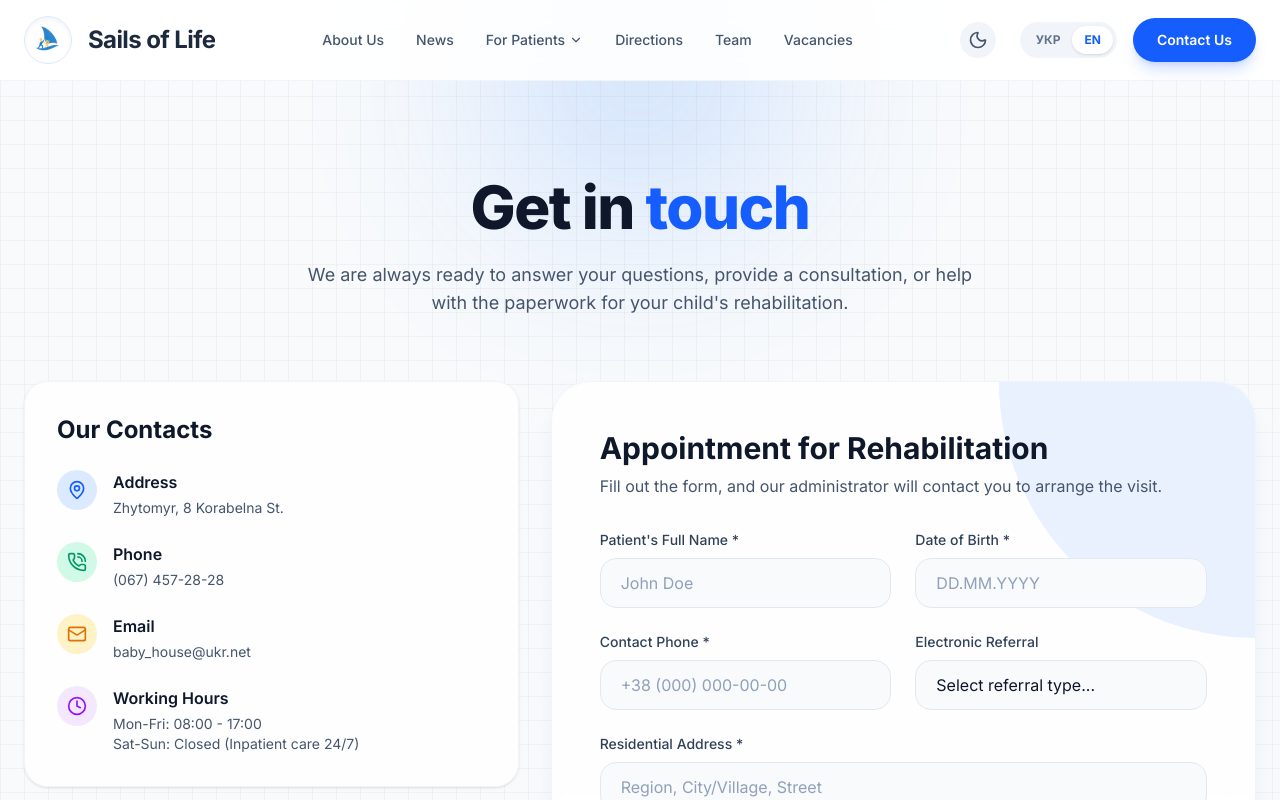
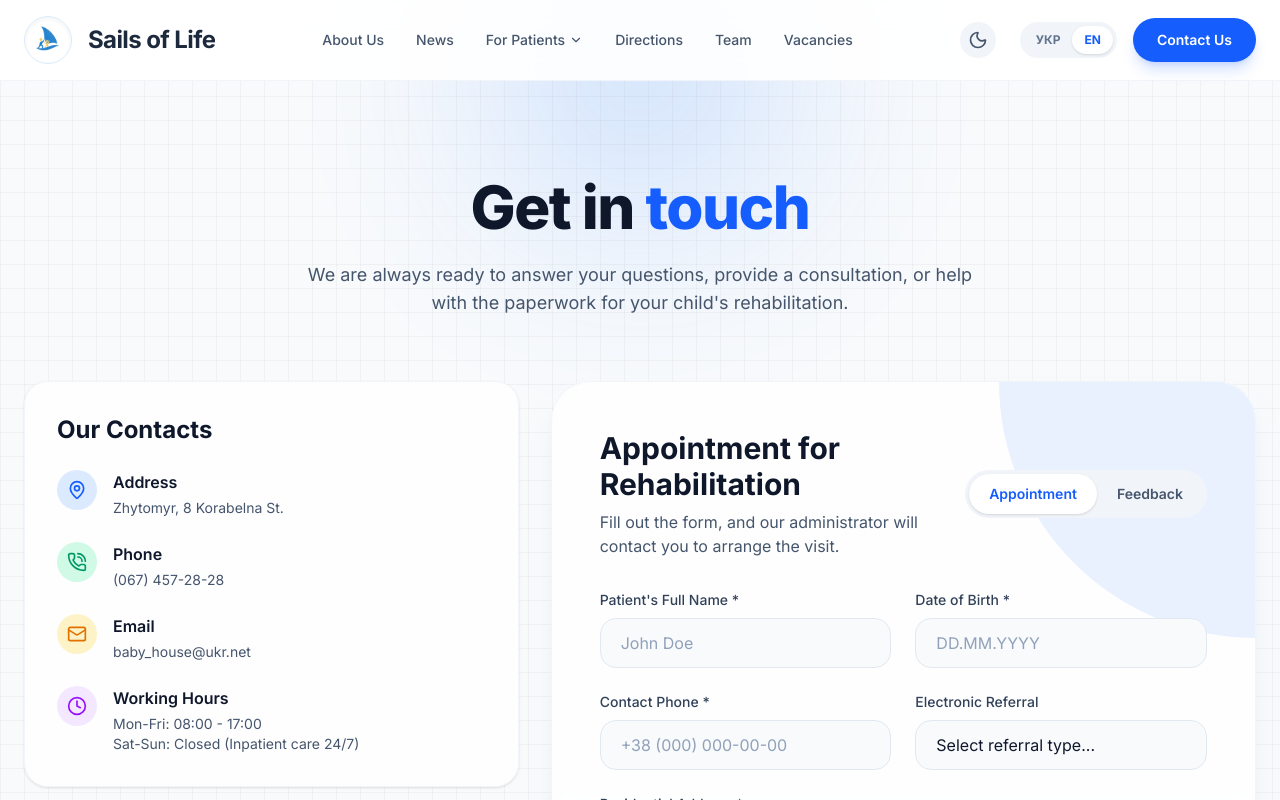
Before and after one commit to BrownyOFF/clinic, a Next.js app: page /en/contacts in a window 1280 px wide. Shown: the top 800 px of the page. Built offline with nearby package versions, Linux system fonts and the light colour scheme.

Commit message:
footrer update + reviews

```diff
--- a/app/en/contacts/page.tsx
+++ b/app/en/contacts/page.tsx
@@ -11,6 +11,7 @@ import FooterEn from "@/app/components/FooterEn";
 export default function ContactsPageEn() {
   const [isSubmitting, setIsSubmitting] = useState(false);
   const [isSubmitted, setIsSubmitted] = useState(false);
+  const [activeForm, setActiveForm] = useState<'appointment' | 'feedback'>('appointment');
 
   const fadeUp: Variants = {
     hidden: { opacity: 0, y: 20 },
@@ -153,25 +154,66 @@ export default function ContactsPageEn() {
                   <div className="w-24 h-24 bg-emerald-100 dark:bg-emerald-900/50 text-emerald-600 dark:text-emerald-400 rounded-full flex items-center justify-center mx-auto mb-6 shadow-inner">
                     <CheckCircle2 size={48} />
                   </div>
-                  <h3 className="text-3xl font-bold mb-4 text-slate-900 dark:text-white">Form submitted successfully!</h3>
+                  <h3 className="text-3xl font-bold mb-4 text-slate-900 dark:text-white">
+                    {activeForm === 'appointment' ? 'Form submitted successfully!' : 'Feedback submitted successfully!'}
+                  </h3>
                   <p className="text-lg text-slate-600 dark:text-slate-300 mb-8 max-w-md mx-auto">
-                    Thank you for contacting us. Our administrator will get in touch with you shortly to arrange all the details.
+                    {activeForm === 'appointment'
+                      ? 'Thank you for contacting us. Our administrator will get in touch with you shortly to arrange all the details.'
+                      : 'Thank you for your feedback! Your opinion is very important to us.'}
                   </p>
                   <button
                     onClick={() => setIsSubmitted(false)}
                     className="px-8 py-3 bg-slate-100 dark:bg-slate-800 text-slate-700 dark:text-slate-300 rounded-full font-semibold hover:bg-slate-200 dark:hover:bg-slate-700 transition"
                   >
-                    Submit another form
+                    {activeForm === 'appointment' ? 'Submit another form' : 'Submit another feedback'}
                   </button>
                 </motion.div>
               ) : (
-                // ФОРМА
+                // ФОРМИ
                 <>
-                  <h2 className="text-3xl font-bold mb-2 text-slate-900 dark:text-white">Appointment for Rehabilitation</h2>
-                  <p className="text-slate-600 dark:text-slate-400 mb-8">Fill out the form, and our administrator will contact you to arrange the visit.</p>
+                  <div className="flex flex-col sm:flex-row sm:items-center justify-between mb-8 gap-6">
+                    <div>
+                      <h2 className="text-3xl font-bold mb-2 text-slate-900 dark:text-white">
+                        {activeForm === 'appointment' ? 'Appointment for Rehabilitation' : 'Leave Feedback'}
+                      </h2>
+                      <p className="text-slate-600 dark:text-slate-400">
+                        {activeForm === 'appointment'
+                          ? 'Fill out the form, and our administrator will contact you to arrange the visit.'
+                          : 'Share your impressions of our center.'}
+                      </p>
+                    </div>
 
+                    {/* Перемикач */}
+                    <div className="flex bg-slate-100 dark:bg-slate-800 rounded-full p-1 w-fit shrink-0">
+                      <button
+                        type="button"
+                        onClick={() => setActiveForm('appointment')}
+                        className={`px-5 py-2.5 rounded-full text-sm font-semibold transition-all ${
+                          activeForm === 'appointment'
+                            ? 'bg-white dark:bg-slate-700 text-blue-600 dark:text-blue-400 shadow-sm'
+                            : 'text-slate-600 dark:text-slate-400 hover:text-slate-900 dark:hover:text-white'
+                        }`}
+                      >
+                        Appointment
+                      </button>
+                      <button
+                        type="button"
+                        onClick={() => setActiveForm('feedback')}
+                        className={`px-5 py-2.5 rounded-full text-sm font-semibold transition-all ${
+                          activeForm === 'feedback'
+                            ? 'bg-white dark:bg-slate-700 text-blue-600 dark:text-blue-400 shadow-sm'
+                            : 'text-slate-600 dark:text-slate-400 hover:text-slate-900 dark:hover:text-white'
+                        }`}
+                      >
+                        Feedback
+                      </button>
+                    </div>
+                  </div>
+
+                  {activeForm === 'appointment' ? (
                   <form onSubmit={handleSubmit} className="space-y-6">
-
+                    <input type="hidden" name="Form_Type" value="Appointment" />
                     {/* 🛡️ HONEYPOT */}
                     <input type="text" name="bot_check" className="hidden" autoComplete="off" tabIndex={-1} />
 
@@ -261,6 +303,33 @@ export default function ContactsPageEn() {
                       )}
                     </button>
                   </form>
+                  ) : (
+                  <form onSubmit={handleSubmit} className="space-y-6">
+                    <input type="hidden" name="Form_Type" value="Feedback" />
+                    {/* 🛡️ HONEYPOT */}
+                    <input type="text" name="bot_check" className="hidden" autoComplete="off" tabIndex={-1} />
+
+                    <div>
+                      <label className="block text-sm font-medium text-slate-700 dark:text-slate-300 mb-2">Your Feedback *</label>
+                      <textarea name="Feedback" required rows={5} className="w-full px-5 py-3 rounded-2xl bg-slate-50 dark:bg-slate-800 border border-slate-200 dark:border-slate-700 focus:ring-2 focus:ring-blue-500 focus:border-transparent outline-none transition-all dark:text-white placeholder:text-slate-400 resize-none" placeholder="Share your impressions..."></textarea>
+                    </div>
+
+                    <button
+                      type="submit"
+                      disabled={isSubmitting}
+                      className="w-full py-4 bg-blue-600 text-white rounded-2xl font-bold hover:bg-blue-700 disabled:bg-blue-400 transition-colors shadow-lg shadow-blue-600/30 flex items-center justify-center gap-2 group mt-8"
+                    >
+                      {isSubmitting ? (
+                        <Loader2 size={20} className="animate-spin" />
+                      ) : (
+                        <>
+                          <Send size={18} className="group-hover:translate-x-1 group-hover:-translate-y-1 transition-transform" />
+                          Submit feedback
+                        </>
+                      )}
+                    </button>
+                  </form>
+                  )}
                 </>
               )}
 
--- a/app/kontakty/page.tsx
+++ b/app/kontakty/page.tsx
@@ -9,6 +9,7 @@ import Footer from "@/app/components/Footer";
 export default function ContactsPage() {
   const [isSubmitting, setIsSubmitting] = useState(false);
   const [isSubmitted, setIsSubmitted] = useState(false);
+  const [activeForm, setActiveForm] = useState<'appointment' | 'feedback'>('appointment');
 
   const fadeUp: Variants = {
     hidden: { opacity: 0, y: 20 },
@@ -155,25 +156,66 @@ export default function ContactsPage() {
                   <div className="w-24 h-24 bg-emerald-100 dark:bg-emerald-900/50 text-emerald-600 dark:text-emerald-400 rounded-full flex items-center justify-center mx-auto mb-6 shadow-inner">
                     <CheckCircle2 size={48} />
                   </div>
-                  <h3 className="text-3xl font-bold mb-4 text-slate-900 dark:text-white">Анкету успішно відправлено!</h3>
+                  <h3 className="text-3xl font-bold mb-4 text-slate-900 dark:text-white">
+                    {activeForm === 'appointment' ? 'Анкету успішно відправлено!' : 'Відгук успішно відправлено!'}
+                  </h3>
                   <p className="text-lg text-slate-600 dark:text-slate-300 mb-8 max-w-md mx-auto">
-                    Дякуємо за звернення. Наш адміністратор зв'яжеться з вами найближчим часом для узгодження всіх деталей.
+                    {activeForm === 'appointment'
+                      ? 'Дякуємо за звернення. Наш адміністратор зв\'яжеться з вами найближчим часом для узгодження всіх деталей.'
+                      : 'Дякуємо за ваш відгук! Ваша думка дуже важлива для нас.'}
                   </p>
                   <button
                     onClick={() => setIsSubmitted(false)}
                     className="px-8 py-3 bg-slate-100 dark:bg-slate-800 text-slate-700 dark:text-slate-300 rounded-full font-semibold hover:bg-slate-200 dark:hover:bg-slate-700 transition"
                   >
-                    Відправити ще одну анкету
+                    {activeForm === 'appointment' ? 'Відправити ще одну анкету' : 'Надіслати ще один відгук'}
                   </button>
                 </motion.div>
               ) : (
-                // ФОРМА
+                // ФОРМИ
                 <>
-                  <h2 className="text-3xl font-bold mb-2 text-slate-900 dark:text-white">Запис на реабілітацію</h2>
-                  <p className="text-slate-600 dark:text-slate-400 mb-8">Заповніть анкету, і наш адміністратор зв'яжеться з вами для узгодження візиту.</p>
+                  <div className="flex flex-col sm:flex-row sm:items-center justify-between mb-8 gap-6">
+                    <div>
+                      <h2 className="text-3xl font-bold mb-2 text-slate-900 dark:text-white">
+                        {activeForm === 'appointment' ? 'Запис на реабілітацію' : 'Залишити відгук'}
+                      </h2>
+                      <p className="text-slate-600 dark:text-slate-400">
+                        {activeForm === 'appointment'
+                          ? 'Заповніть анкету, і наш адміністратор зв\'яжеться з вами для узгодження візиту.'
+                          : 'Поділіться своїми враженнями від нашого центру.'}
+                      </p>
+                    </div>
 
+                    {/* Перемикач */}
+                    <div className="flex bg-slate-100 dark:bg-slate-800 rounded-full p-1 w-fit shrink-0">
+                      <button
+                        type="button"
+                        onClick={() => setActiveForm('appointment')}
+                        className={`px-5 py-2.5 rounded-full text-sm font-semibold transition-all ${
+                          activeForm === 'appointment'
+                            ? 'bg-white dark:bg-slate-700 text-blue-600 dark:text-blue-400 shadow-sm'
+                            : 'text-slate-600 dark:text-slate-400 hover:text-slate-900 dark:hover:text-white'
+                        }`}
+                      >
+                        Запис
+                      </button>
+                      <button
+                        type="button"
+                        onClick={() => setActiveForm('feedback')}
+                        className={`px-5 py-2.5 rounded-full text-sm font-semibold transition-all ${
+                          activeForm === 'feedback'
+                            ? 'bg-white dark:bg-slate-700 text-blue-600 dark:text-blue-400 shadow-sm'
+                            : 'text-slate-600 dark:text-slate-400 hover:text-slate-900 dark:hover:text-white'
+                        }`}
+                      >
+                        Відгук
+                      </button>
+                    </div>
+                  </div>
+
+                  {activeForm === 'appointment' ? (
                   <form onSubmit={handleSubmit} className="space-y-6">
-
+                    <input type="hidden" name="Тип_форми" value="Запис на реабілітацію" />
                     {/* 🛡️ HONEYPOT (Пастка для спам-ботів) */}
                     <input type="text" name="bot_check" className="hidden" autoComplete="off" tabIndex={-1} />
 
@@ -263,6 +305,33 @@ export default function ContactsPage() {
                       )}
                     </button>
                   </form>
+                  ) : (
+                  <form onSubmit={handleSubmit} className="space-y-6">
+                    <input type="hidden" name="Тип_форми" value="Відгук" />
+                    {/* 🛡️ HONEYPOT */}
+                    <input type="text" name="bot_check" className="hidden" autoComplete="off" tabIndex={-1} />
+
+                    <div>
+                      <label className="block text-sm font-medium text-slate-700 dark:text-slate-300 mb-2">Ваш відгук *</label>
+                      <textarea name="Відгук" required rows={5} className="w-full px-5 py-3 rounded-2xl bg-slate-50 dark:bg-slate-800 border border-slate-200 dark:border-slate-700 focus:ring-2 focus:ring-blue-500 focus:border-transparent outline-none transition-all dark:text-white placeholder:text-slate-400 resize-none" placeholder="Поділіться вашими враженнями..."></textarea>
+                    </div>
+
+                    <button
+                      type="submit"
+                      disabled={isSubmitting}
+                      className="w-full py-4 bg-blue-600 text-white rounded-2xl font-bold hover:bg-blue-700 disabled:bg-blue-400 transition-colors shadow-lg shadow-blue-600/30 flex items-center justify-center gap-2 group mt-8"
+                    >
+                      {isSubmitting ? (
+                        <Loader2 size={20} className="animate-spin" />
+                      ) : (
+                        <>
+                          <Send size={18} className="group-hover:translate-x-1 group-hover:-translate-y-1 transition-transform" />
+                          Надіслати відгук
+                        </>
+                      )}
+                    </button>
+                  </form>
+                  )}
                 </>
               )}
 
```
Also changed, not shown: app/components/Footer.tsx (+6 -6 lines), app/components/FooterEn.tsx (+6 -6 lines).
